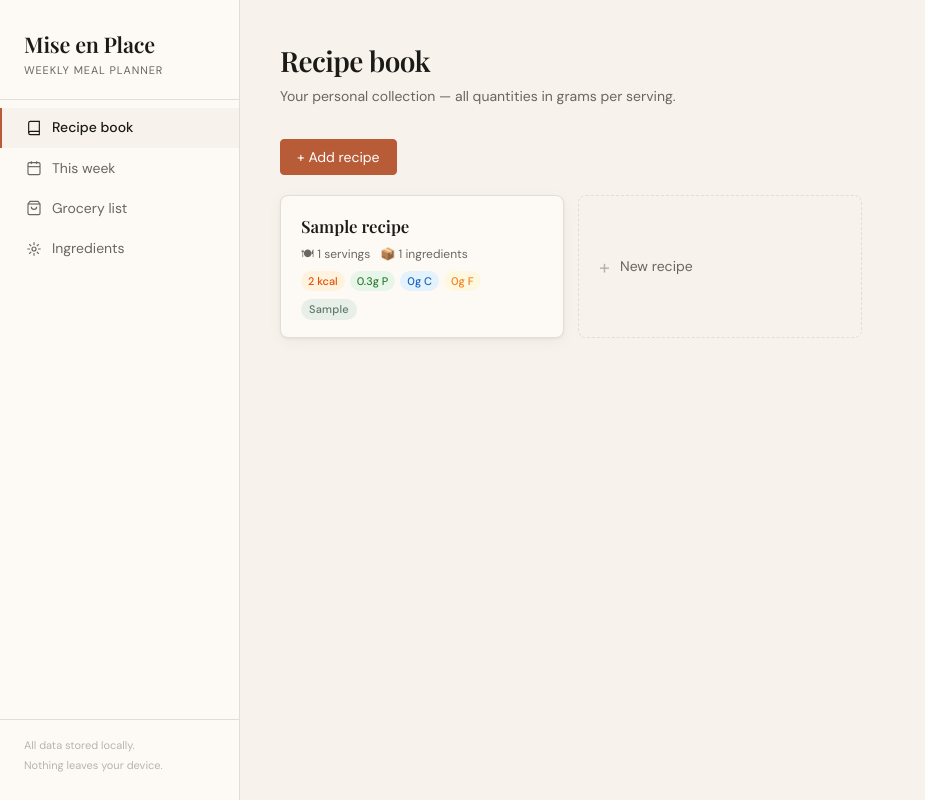
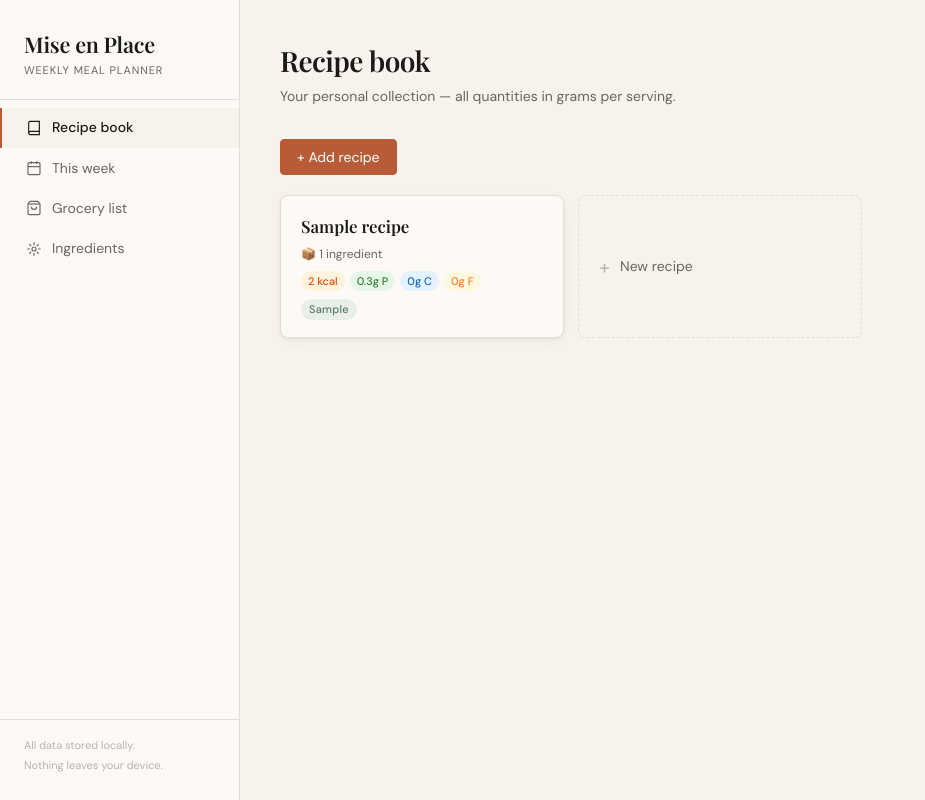
Before and after one commit to harryrios2/mealplanner, a Flask app: page / in a window 1280 px wide. Shown: the whole page, without its empty margins (0-925 px from the left). Run offline with Flask 3, Linux system fonts and the light colour scheme; data comes from the database, SQL or seed files in the repository; tables that the repository leaves empty hold one stand-in row (values such as "Sample post"); data that the repository does not hold is empty; some web fonts are replaced.

Commit message:
Normalise recipes to 1 base serving; servings picker drives quantity
All recipes now store ingredient quantities per single serving.
migrate_db() divides existing grams by the old base_servings once
(idempotent: WHERE base_servings > 1). The planner's servings picker
is the sole place the user says how many portions to cook.

Removes the Base Servings field from the recipe form.

Co-Authored-By: Claude Sonnet 4.6 <noreply@anthropic.com>

```diff
--- a/app.py
+++ b/app.py
@@ -158,6 +158,16 @@ def migrate_db():
         if 'ingredient_def_id' not in cols:
             db.execute('ALTER TABLE ingredients ADD COLUMN ingredient_def_id INTEGER REFERENCES ingredient_defs(id) ON DELETE SET NULL')
             db.commit()
+        # Normalise all recipes to base_servings=1 (divide ingredient grams accordingly)
+        db.execute('''
+            UPDATE ingredients
+            SET grams_per_base_serving = ROUND(grams_per_base_serving / (
+                SELECT base_servings FROM recipes WHERE recipes.id = ingredients.recipe_id
+            ), 2)
+            WHERE (SELECT base_servings FROM recipes WHERE recipes.id = ingredients.recipe_id) > 1
+        ''')
+        db.execute('UPDATE recipes SET base_servings = 1 WHERE base_servings != 1')
+        db.commit()
 
 init_db()
 migrate_db()
@@ -186,7 +196,7 @@ def create_recipe():
     db = get_db()
     cur = db.execute(
         'INSERT INTO recipes (name, base_servings, tags, notes) VALUES (?,?,?,?)',
-        (data['name'], max(1, int(data.get('base_servings', 4))), data.get('tags', ''), data.get('notes', ''))
+        (data['name'], 1, data.get('tags', ''), data.get('notes', ''))
     )
     recipe_id = cur.lastrowid
     for ing in data.get('ingredients', []):
@@ -207,7 +217,7 @@ def update_recipe(rid):
     db = get_db()
     db.execute(
         'UPDATE recipes SET name=?, base_servings=?, tags=?, notes=? WHERE id=?',
-        (data['name'], max(1, int(data.get('base_servings', 4))), data.get('tags', ''), data.get('notes', ''), rid)
+        (data['name'], 1, data.get('tags', ''), data.get('notes', ''), rid)
     )
     db.execute('DELETE FROM ingredients WHERE recipe_id = ?', (rid,))
     for ing in data.get('ingredients', []):
--- a/templates/index.html
+++ b/templates/index.html
@@ -319,18 +319,12 @@ textarea { resize: vertical; min-height: 60px; }
         <label>Recipe name</label>
         <input type="text" id="r-name" placeholder="e.g. Pasta carbonara">
       </div>
-      <div style="display:grid;grid-template-columns:1fr 1fr;gap:12px;">
-        <div class="form-group">
-          <label>Base servings</label>
-          <input type="number" id="r-servings" value="4" min="1" max="99">
-        </div>
-        <div class="form-group">
-          <label>Tags (comma-separated)</label>
-          <input type="text" id="r-tags" placeholder="Italian, pasta">
-        </div>
+      <div class="form-group">
+        <label>Tags (comma-separated)</label>
+        <input type="text" id="r-tags" placeholder="Italian, pasta">
       </div>
       <div class="form-group">
-        <label>Ingredients <span style="font-weight:300;color:var(--ink-faint)">(grams per base serving)</span></label>
+        <label>Ingredients <span style="font-weight:300;color:var(--ink-faint)">(grams per serving)</span></label>
         <div id="ing-list"></div>
         <button class="btn btn-secondary btn-sm" style="margin-top:6px;" onclick="addIngredientRow()">+ Add ingredient</button>
       </div>
@@ -635,8 +629,7 @@ function renderRecipes() {
       </div>
       <h3>${r.name}</h3>
       <div class="recipe-meta">
-        <span>🍽 ${r.base_servings} servings</span>
-        <span>📦 ${r.ingredients.length} ingredients</span>
+        <span>📦 ${r.ingredients.length} ingredient${r.ingredients.length !== 1 ? 's' : ''}</span>
       </div>
       ${macroPills}
       ${r.tags ? `<div class="tags" style="margin-top:8px;">${r.tags.split(',').map(t => `<span class="tag">${t.trim()}</span>`).join('')}</div>` : ''}
@@ -649,7 +642,6 @@ function openRecipeModal(recipe = null) {
   document.getElementById('edit-recipe-id').value = recipe ? recipe.id : '';
   document.getElementById('recipe-modal-title').textContent = recipe ? 'Edit recipe' : 'New recipe';
   document.getElementById('r-name').value = recipe ? recipe.name : '';
-  document.getElementById('r-servings').value = recipe ? recipe.base_servings : 4;
   document.getElementById('r-tags').value = recipe ? recipe.tags : '';
   document.getElementById('r-notes').value = recipe ? recipe.notes : '';
   const list = document.getElementById('ing-list');
@@ -767,7 +759,6 @@ async function saveRecipe() {
   if (!name) { flash('Please enter a recipe name.'); return; }
   const data = {
     name,
-    base_servings: parseInt(document.getElementById('r-servings').value),
     tags: document.getElementById('r-tags').value.trim(),
     notes: document.getElementById('r-notes').value.trim(),
     ingredients
@@ -879,7 +870,7 @@ function renderPickerList(list) {
     return `<div class="picker-item" onclick="selectPickerRecipe(${r.id})" id="pi-${r.id}"
          style="${pickerState.recipe === r.id ? 'border-color:var(--sage-mid);background:var(--sage-light);' : ''}">
       <span>${r.name}</span>
-      <span class="picker-meta">${r.base_servings} srv${calStr}</span>
+      <span class="picker-meta">per serving${calStr}</span>
     </div>`;
   }).join('');
 }
```
